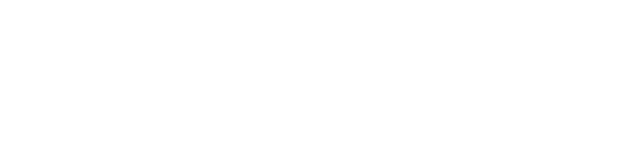
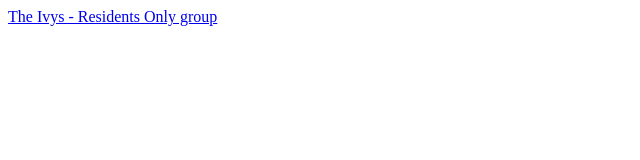
Before and after one commit to mikepkes/theivys, a plain HTML site: page index.html in a window 1280 px wide. Shown: the whole page, without its empty margins (0-640 px from the left). Drawn offline with Linux system fonts and the light colour scheme.

Commit message:
Update index.html

```diff
--- a/index.html
+++ b/index.html
@@ -1,3 +1,3 @@
 <html>
-    <h1></h1>
+    <a href="https://www.facebook.com/groups/590419774879550/">The Ivys - Residents Only group</a></h1>
 </html>
```
